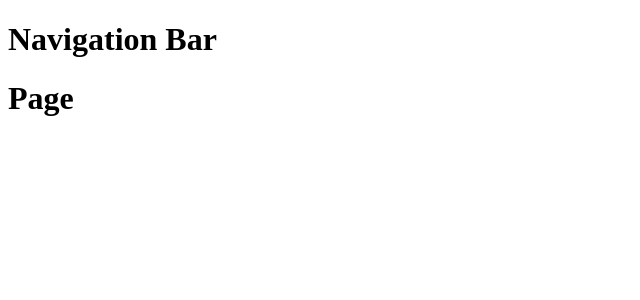
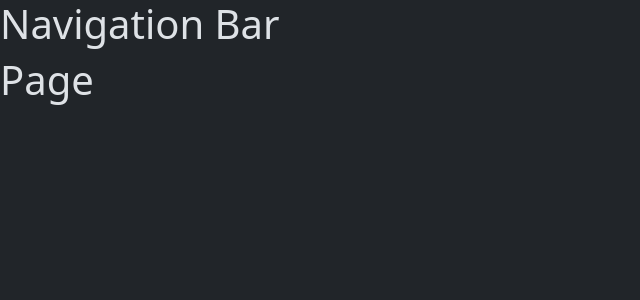
Before and after one commit to Megagig/multiuserblog, a Next.js app: page / in a window 1280 px wide. Shown: the top 300 px of the page, without its empty margins (0-640 px from the left). Built offline with nearby package versions, Linux system fonts and the light colour scheme.

Commit message:
Setuo boostrap in the project

```diff
--- a/app/layout.js
+++ b/app/layout.js
@@ -1,5 +1,6 @@
 import { Geist, Geist_Mono } from "next/font/google";
 import "./globals.css";
+import bootstrap from "bootstrap/dist/css/bootstrap.min.css";
 
 const geistSans = Geist({
   variable: "--font-geist-sans",
@@ -18,7 +19,7 @@ export const metadata = {
 
 export default function RootLayout({ children }) {
   return (
-    <html lang="en">
+    <html lang="en" data-bs-theme="dark">
       <body className={`${geistSans.variable} ${geistMono.variable}`}>
       <h1>Navigation Bar</h1>
         {children}
--- a/package.json
+++ b/package.json
@@ -9,8 +9,9 @@
     "lint": "next lint"
   },
   "dependencies": {
+    "bootstrap": "^5.3.3",
+    "next": "15.1.6",
     "react": "^19.0.0",
-    "react-dom": "^19.0.0",
-    "next": "15.1.6"
+    "react-dom": "^19.0.0"
   }
 }
```
Also changed, not shown: 1 other file (tests, documents, lock files or other folders).
